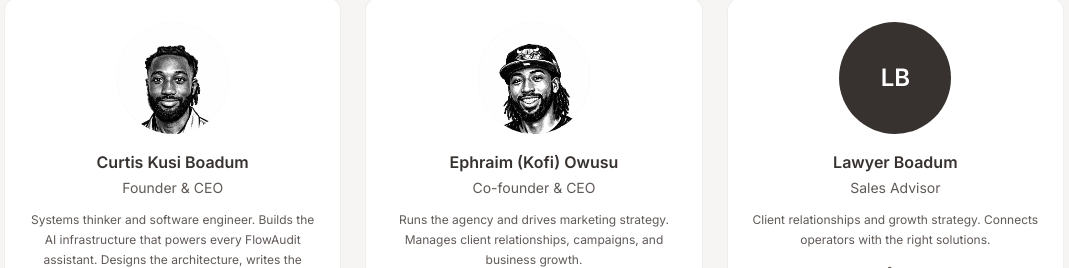
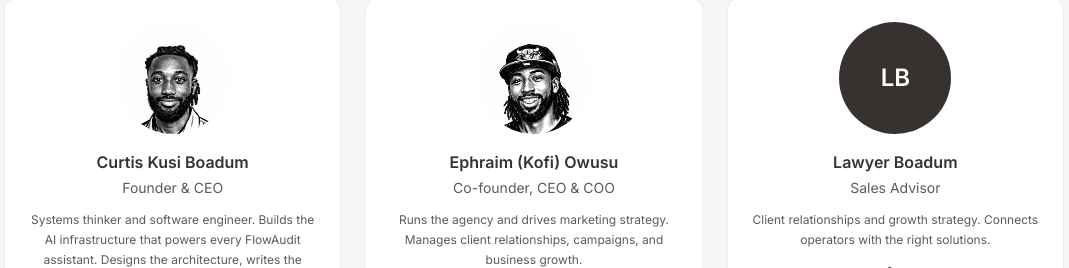
Before and after one commit to curtisboadum/flowaudit-platform, a Next.js app: page /about in a window 1280 px wide. Shown: the part 1225-1493 px from the top of the page, without its empty margins (106-1175 px from the left). Built offline with nearby package versions, Linux system fonts and the light colour scheme.

Commit message:
fix: Kofi title — Co-founder, CEO & COO

```diff
--- a/src/app/about/page.tsx
+++ b/src/app/about/page.tsx
@@ -30,7 +30,7 @@ const teamMembers = [
   },
   {
     name: "Ephraim (Kofi) Owusu",
-    title: "Co-founder & CEO",
+    title: "Co-founder, CEO & COO",
     description:
       "Runs the agency and drives marketing strategy. Manages client relationships, campaigns, and business growth.",
     initials: "KO",
```
